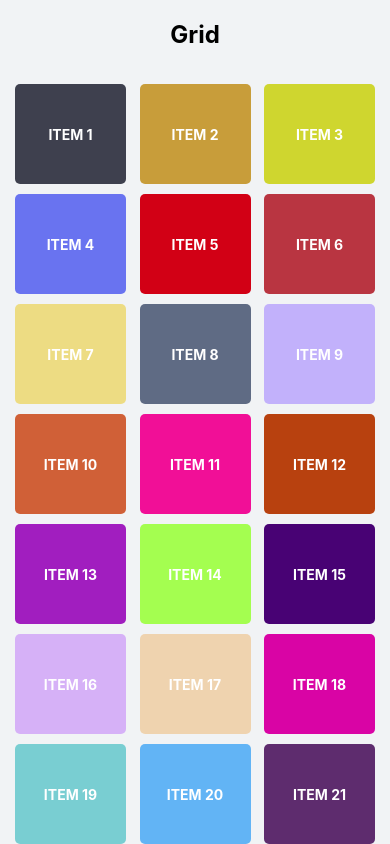
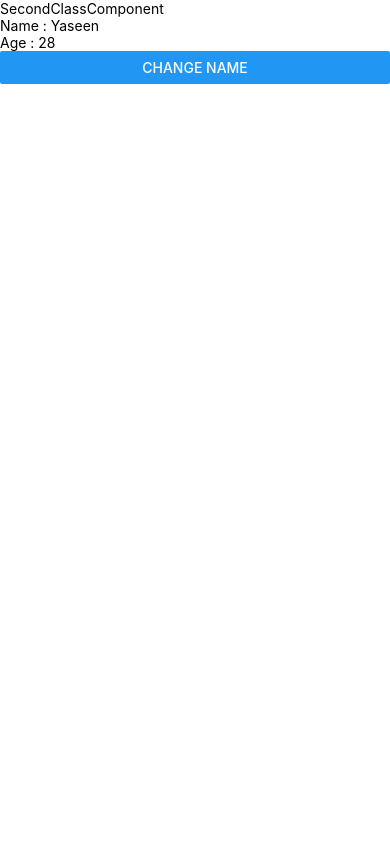
Before and after one commit to YaseenAminM/Learning_React_Native, a React Native app: screen / in a window 390 px wide. Built offline with nearby package versions, Linux system fonts and the light colour scheme.

Commit message:
Class Components in React Native | State & Props

```diff
--- a/App.jsx
+++ b/App.jsx
@@ -16,9 +16,11 @@ import SelectionListComponent from './src/components/SelectionListComponent';
 import LoginForm from './src/components/LoginForm';
 import ContactListScreen from './src/screens/Contact/ContactListScreen';
 import GridScrollView from './src/components/GridScrollView';
+import ClassComponent from './src/components/ClassComponent';
+import SecondClassComponent from './src/components/SecondClassComponent';
 
 export default function App() {
-  return <View style={styles.appContainer}>{<GridScrollView />}</View>;
+  return <View style={styles.appContainer}>{<ClassComponent />}</View>;
 }
 
 const styles = StyleSheet.create({
--- /dev/null
+++ b/src/components/ClassComponent.jsx
@@ -0,0 +1,17 @@
+/* eslint-disable no-unused-vars */
+import React, { Component } from 'react';
+import { Text, View } from 'react-native';
+import SecondClassComponent from './SecondClassComponent';
+
+class ClassComponent extends Component {
+  render() {
+    const age = 28;
+    return (
+      <View>
+        <SecondClassComponent age={age} />
+      </View>
+    );
+  }
+}
+
+export default ClassComponent;
--- /dev/null
+++ b/src/components/SecondClassComponent.jsx
@@ -0,0 +1,26 @@
+import { Text, View, Button } from 'react-native';
+import React, { Component } from 'react';
+
+export default class SecondClassComponent extends Component {
+  constructor() {
+    super();
+    this.state = {
+      myName: 'Yaseen',
+    };
+  }
+
+  updateName = () => {
+    this.setState({ myName: this.state.myName === 'Yaseen' ? 'Amin' : 'Yaseen' }); // ✅ updates state
+  };
+
+  render() {
+    return (
+      <View>
+        <Text>SecondClassComponent</Text>
+        <Text>Name : {this.state.myName}</Text>
+        <Text>Age : {this.props.age}</Text>
+        <Button title="Change Name" onPress={this.updateName} />
+      </View>
+    );
+  }
+}
```
